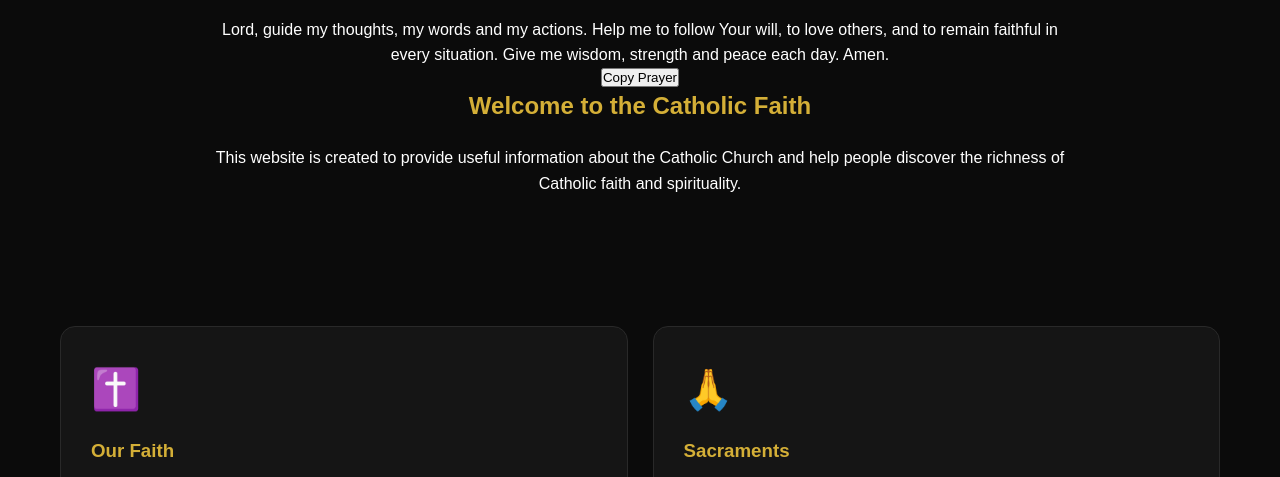
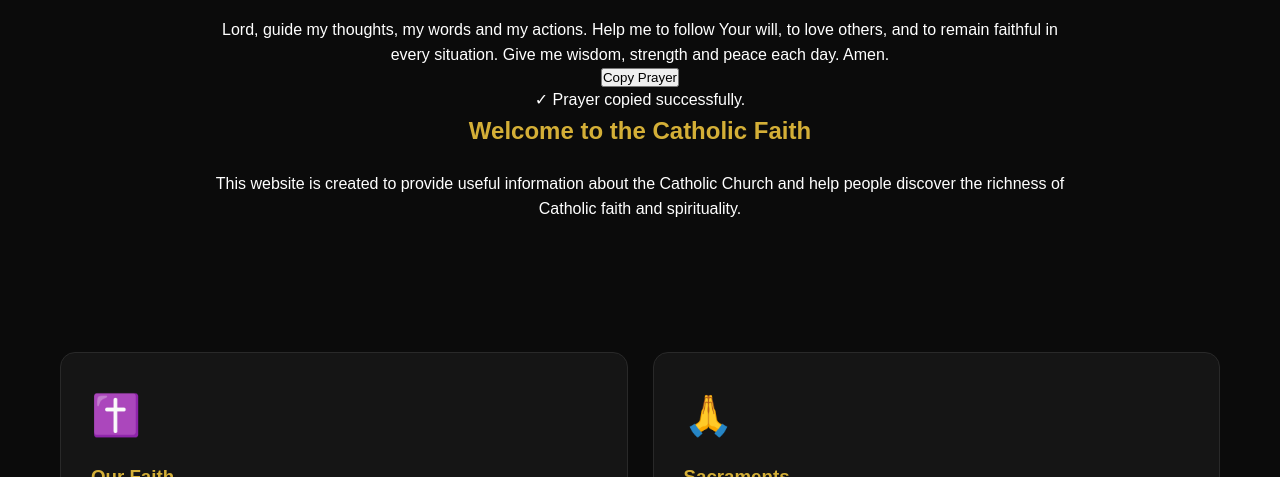
Before and after one commit to gasparpascal468-dot/catholic--spiritual--library, a plain HTML site: page index.html in a window 1280 px wide. Both pictures are taken after a click on the button "Copy Prayer". Shown: the part 1513-1990 px from the top of the page. Drawn offline with Linux system fonts and the light colour scheme.

Commit message:
Update index.html

```diff
--- a/index.html
+++ b/index.html
@@ -294,5 +294,24 @@ function changeVerse() {
 }
 
 </script>
+<script>
+
+function copyPrayer() {
+
+    const prayer =
+    `Lord, guide my thoughts, my words and my actions.
+Help me to follow Your will, to love others,
+and to remain faithful in every situation.
+Give me wisdom, strength and peace each day.
+Amen.`;
+
+    navigator.clipboard.writeText(prayer);
+
+    document.getElementById("copyMessage").innerText =
+        "✓ Prayer copied successfully.";
+
+}
+
+</script>
 </body>
 </html>
```
